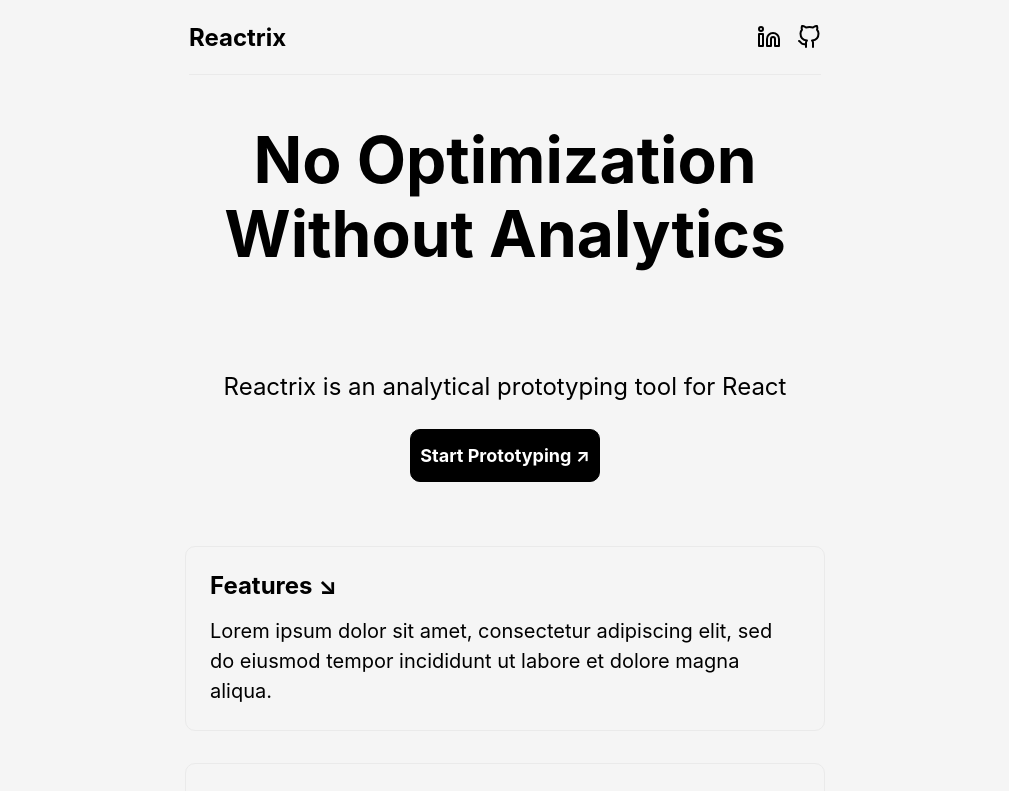
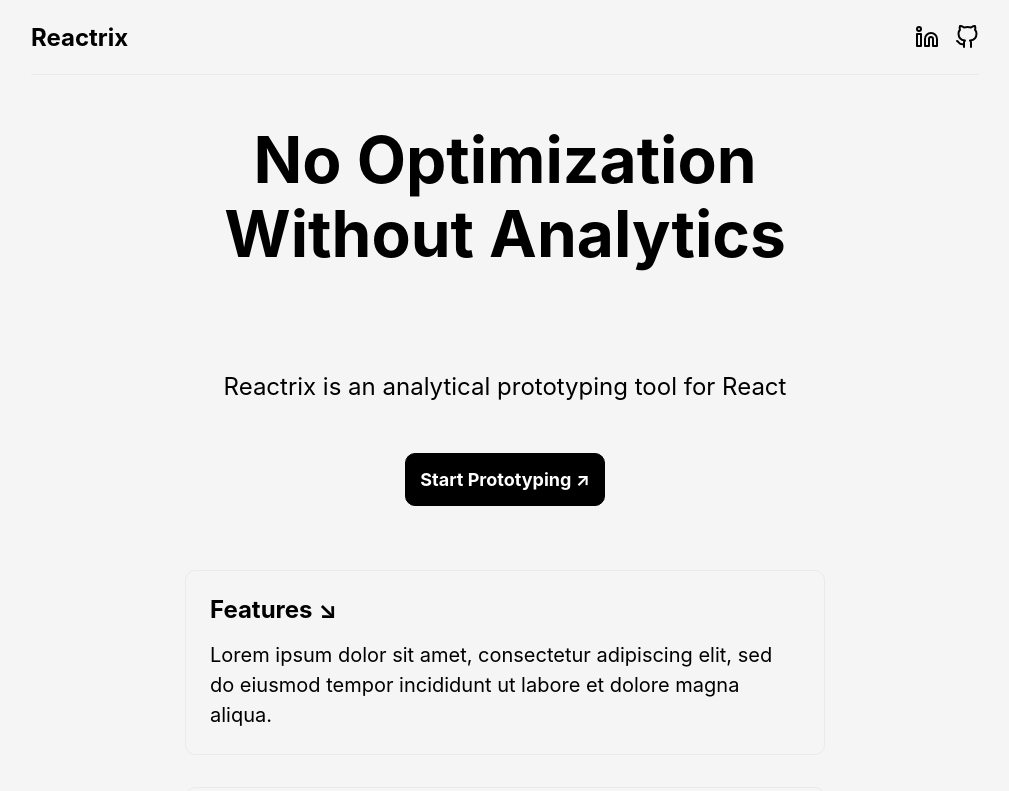
Before and after one commit to Reactrix-Admin/reactrixapp, a Next.js app: page / in a window 1280 px wide. Shown: the top 791 px of the page, without its empty margins (135-1144 px from the left). Built offline with nearby package versions, Linux system fonts and the light colour scheme.

Commit message:
min width for start button adjusted

```diff
--- a/styles/Home.module.css
+++ b/styles/Home.module.css
@@ -19,7 +19,7 @@
 }
 
 .header {
-  width: 50%;
+  width: 75%;
   height: 75px;
   border-bottom: 1px solid #eaeaea;
   display: flex;
@@ -30,7 +30,7 @@
 }
 
 .footer {
-  width: 100%;
+  width: 75%;
   height: 200px;
   margin-top: 5rem;
   border-top: 1px solid #eaeaea;
@@ -79,6 +79,7 @@
 }
 
 .start {
+  margin-top: 1.5rem;
   font-size: 0.75rem;
   text-align: center;
   text-decoration: none;
@@ -87,7 +88,7 @@
   border: 1px solid #000000;
   border-radius: 10px;
   transition: color 0.3s ease, border-color 0.3s ease;
-  width: 15%;
+  min-width: 200px;
 }
 
 .start:hover,
```
